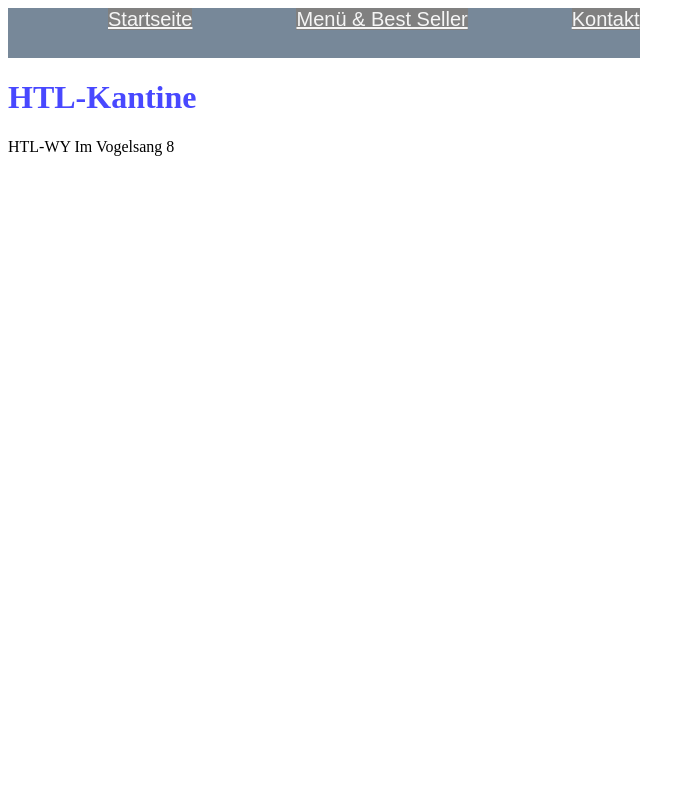
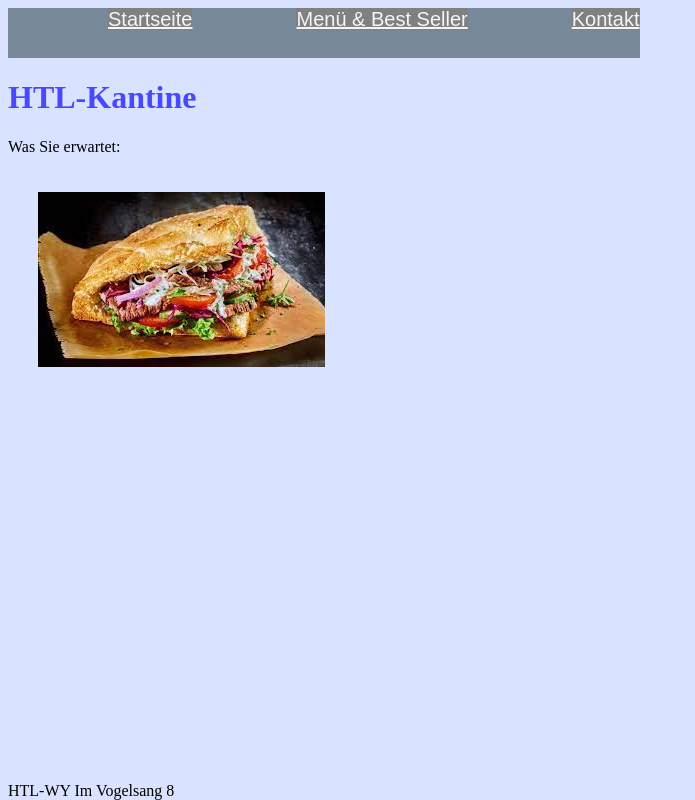
Before and after one commit to TobiasPaumann/git-html-exaple, a plain HTML site: page index.html in a window 1280 px wide. Shown: the whole page, without its empty margins (0-695 px from the left). Drawn offline with Linux system fonts and the light colour scheme.

Commit message:
fixed tabels, css

```diff
--- a/index.html
+++ b/index.html
@@ -11,7 +11,8 @@
     </nav>
     <h1>HTL-Kantine</h1>
 
-
+    <p>Was Sie erwartet: </p>
+    <img class="kebap" src="Download.jpg" alt="">
     <footer>
         HTL-WY
         Im Vogelsang 8
--- a/style.css
+++ b/style.css
@@ -1,5 +1,5 @@
-main{
-    background-color: rgb(23, 23, 185);
+body{
+    background-color: rgb(217, 227, 255);
 }
 h1{
     color: rgb(72, 72, 255);
@@ -18,3 +18,18 @@ a{
     margin-bottom: 10px;
     margin-left: 100px;
 }
+footer{
+    position:absolute;
+    bottom:0;
+
+}
+.kebap{
+    margin-left: 30px;
+    margin-top: 20px;
+}
+table{
+    width: 80%;
+}
+th,tr,td{
+    text-align: center;
+}
```
Also changed, not shown: Download.jpg (added).
